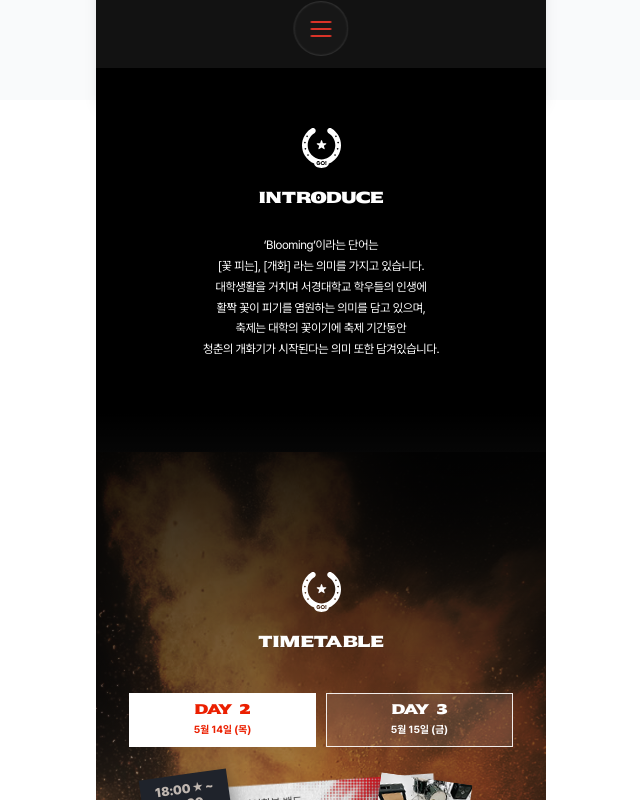
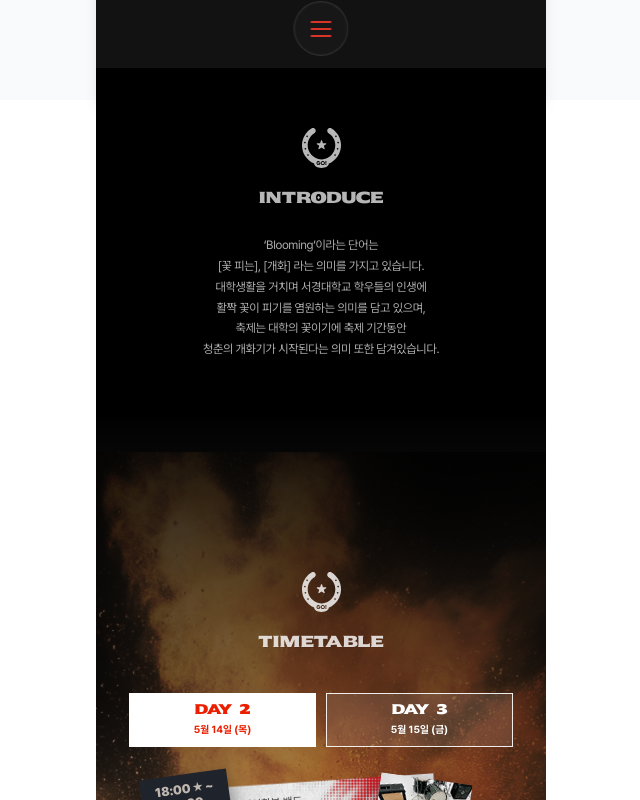
Before and after one commit to LikeLion-SKU/festival-fe, a React (Vite) app: page / in a window 1280 px wide. Shown: the part 700-1500 px from the top of the page, without its empty margins (319-959 px from the left). Built offline with nearby package versions, Linux system fonts and the light colour scheme.

Commit message:
✨ Feat: 메인페이지 스크롤 인터렉션 훅 추가

```diff
--- a/src/components/main/About.jsx
+++ b/src/components/main/About.jsx
@@ -1,8 +1,13 @@
+import { useRef } from 'react';
 import { useNavigate } from 'react-router-dom';
 
 import SkuLogo from '@/assets/icons/sku-logo.svg';
 import AboutFire2 from '@/assets/images/about-fire2.svg';
 import AboutFire from '@/assets/images/about-fire.svg';
+import {
+  MAIN_SECTION_ICON_SCROLL_FADE,
+  useScrollDrivenOpacity,
+} from '@/hooks/useScrollDrivenOpacity';
 
 const CAST_ROWS = [
   { role: 'PROJECT LEADER', names: 'Yoon Heejun, Lim Dahyun' },
@@ -13,6 +18,9 @@ const CAST_ROWS = [
 
 export default function About() {
   const navigate = useNavigate();
+  const heroBlockRef = useRef(null);
+  const heroOpacity = useScrollDrivenOpacity(heroBlockRef, MAIN_SECTION_ICON_SCROLL_FADE);
+
   return (
     <section
       id="about"
@@ -38,7 +46,11 @@ export default function About() {
             'linear-gradient(180deg, rgba(0,0,0,0.95) 0%, rgba(0,0,0,0.7) 45%, rgba(0,0,0,0.35) 70%, rgba(0,0,0,0.15) 90%,rgba(0,0,0,0) 100%)',
         }}
       />
-      <div className="relative z-10 flex flex-col items-center pt-[0.5rem] text-center text-white">
+      <div
+        ref={heroBlockRef}
+        style={{ opacity: heroOpacity, willChange: 'opacity' }}
+        className="relative z-10 flex flex-col items-center pt-[0.5rem] text-center text-white"
+      >
         <p className="text-[1.25rem] leading-[1.2] text-[#fefefe] [font-family:Sekuya] [text-shadow:1px_1px_0px_rgba(0,0,0,0.11)]">
           ABOUT
         </p>
@@ -61,7 +73,9 @@ export default function About() {
             여러분들께 도움이 되는 페이지가 되길 바라며, 즐거운 축제 즐기시길 바랍니다 !
           </p>
         </div>
-        <div className="mt-[6rem] -mx-[1rem] w-[calc(100%+2rem)] text-[#C43A31]">
+      </div>
+      <div className="relative z-10 mt-[6rem] flex w-full flex-col items-center text-center text-white">
+        <div className="-mx-[1rem] w-[calc(100%+2rem)] text-[#C43A31]">
           <p className="text-center text-[1.125rem] leading-[1.2] [font-family:Sekuya]">CAST</p>
           <div className="mt-[3rem] space-y-[2rem]">
             {CAST_ROWS.map((row) => (
--- a/src/components/main/Introduce.jsx
+++ b/src/components/main/Introduce.jsx
@@ -1,4 +1,11 @@
+import { useRef } from 'react';
+
 import HorseIcon from '@/assets/icons/horse.svg';
+import {
+  MAIN_SECTION_BODY_SCROLL_FADE,
+  MAIN_SECTION_ICON_SCROLL_FADE,
+  useScrollDrivenOpacity,
+} from '@/hooks/useScrollDrivenOpacity';
 
 const INTRODUCE_LINES = [
   '‘Blooming’이라는 단어는',
@@ -10,6 +17,11 @@ const INTRODUCE_LINES = [
 ];
 
 export default function Introduce() {
+  const iconBlockRef = useRef(null);
+  const bodyBlockRef = useRef(null);
+  const iconOpacity = useScrollDrivenOpacity(iconBlockRef, MAIN_SECTION_ICON_SCROLL_FADE);
+  const bodyOpacity = useScrollDrivenOpacity(bodyBlockRef, MAIN_SECTION_BODY_SCROLL_FADE);
+
   return (
     <section
       id="introduce"
@@ -20,14 +32,22 @@ export default function Introduce() {
       }}
     >
       <div className="flex flex-col items-center gap-[0.75rem]">
-        <div className="flex flex-col items-center gap-[0.25rem]">
+        <div
+          ref={iconBlockRef}
+          style={{ opacity: iconOpacity, willChange: 'opacity' }}
+          className="flex flex-col items-center gap-[0.25rem]"
+        >
           <img src={HorseIcon} alt="" aria-hidden="true" className="h-[2.5rem] w-[2.4375rem]" />
           <p className="text-center text-[1rem] leading-[3.2] text-[#fefefe] [font-family:Sekuya] [text-shadow:1px_1px_0px_rgba(0,0,0,0.11)]">
             INTRODUCE
           </p>
         </div>
 
-        <div className="text-center text-[0.75rem] tracking-[-0.0225rem] text-[#fdfdfd] [font-family:Pretendard]">
+        <div
+          ref={bodyBlockRef}
+          style={{ opacity: bodyOpacity, willChange: 'opacity' }}
+          className="text-center text-[0.75rem] tracking-[-0.0225rem] text-[#fdfdfd] [font-family:Pretendard]"
+        >
           {INTRODUCE_LINES.map((line) => (
             <p key={line} className="m-0 leading-[1.3rem]">
               {line}
--- a/src/components/main/Safety.jsx
+++ b/src/components/main/Safety.jsx
@@ -1,5 +1,12 @@
+import { useRef } from 'react';
+
 import HorseIcon from '@/assets/icons/horse.svg';
 import DesertBg from '@/assets/images/desert.svg';
+import {
+  MAIN_SECTION_BODY_SCROLL_FADE,
+  MAIN_SECTION_ICON_SCROLL_FADE,
+  useScrollDrivenOpacity,
+} from '@/hooks/useScrollDrivenOpacity';
 
 const AED_ROWS = [
   ['북악관', '로비 내'],
@@ -16,6 +23,11 @@ const EVACUATION_ROWS = [
 ];
 
 export default function Safety() {
+  const iconBlockRef = useRef(null);
+  const bodyBlockRef = useRef(null);
+  const iconOpacity = useScrollDrivenOpacity(iconBlockRef, MAIN_SECTION_ICON_SCROLL_FADE);
+  const bodyOpacity = useScrollDrivenOpacity(bodyBlockRef, MAIN_SECTION_BODY_SCROLL_FADE);
+
   return (
     <section
       id="safety"
@@ -51,13 +63,21 @@ export default function Safety() {
             'linear-gradient(180deg, rgba(0,0,0,0.6) 20%, rgba(0,0,0,0.6) 50%,rgba(0,0,0,0.95) 100%)',
         }}
       />
-      <div className="relative z-10 flex flex-col items-center gap-[0.25rem]">
+      <div
+        ref={iconBlockRef}
+        style={{ opacity: iconOpacity, willChange: 'opacity' }}
+        className="relative z-10 flex flex-col items-center gap-[0.25rem]"
+      >
         <img src={HorseIcon} alt="" aria-hidden="true" className="h-[2.5rem] w-[2.4375rem]" />
         <p className="text-center text-[1rem] leading-[3.2] text-[#fefefe] [font-family:Sekuya] [text-shadow:1px_1px_0px_rgba(0,0,0,0.11)]">
           SAFETY GUIDE
         </p>
       </div>
-      <div className="relative z-10 mt-[1.75rem] -mx-[2rem] w-[calc(100%+4rem)]">
+      <div
+        ref={bodyBlockRef}
+        style={{ opacity: bodyOpacity, willChange: 'opacity' }}
+        className="relative z-10 mt-[1.75rem] -mx-[2rem] w-[calc(100%+4rem)]"
+      >
         <div className="mt-[0.8rem] h-px w-full bg-white/70" />
         <div className="py-[1.15rem]">
           <div className="grid grid-cols-[7.5rem_4.6rem_1fr] items-start gap-x-[0.8rem]">
--- a/src/components/main/Timetable.jsx
+++ b/src/components/main/Timetable.jsx
@@ -1,10 +1,14 @@
-import { useState } from 'react';
+import { useRef, useState } from 'react';
 
 import HorseIcon from '@/assets/icons/horse.svg';
 import FireBg from '@/assets/images/fire1.svg';
 import FireBg2 from '@/assets/images/fire2.svg';
 import Singer1 from '@/assets/images/singer1.png';
 import Banner from '@/components/main/Banner';
+import {
+  MAIN_SECTION_ICON_SCROLL_FADE,
+  useScrollDrivenOpacity,
+} from '@/hooks/useScrollDrivenOpacity';
 
 const DAY_BANNERS = {
   day2: [
@@ -31,6 +35,8 @@ const DAY_BANNERS = {
 
 export default function Timetable() {
   const [selectedDay, setSelectedDay] = useState('day2');
+  const iconBlockRef = useRef(null);
+  const iconOpacity = useScrollDrivenOpacity(iconBlockRef, MAIN_SECTION_ICON_SCROLL_FADE);
 
   const dayButtons = [
     { id: 'day2', label: 'DAY 2', date: '5월 14일 (목)' },
@@ -49,7 +55,11 @@ export default function Timetable() {
         backgroundBlendMode: 'normal, normal, hard-light, normal, normal',
       }}
     >
-      <div className="flex flex-col items-center gap-[0.25rem]">
+      <div
+        ref={iconBlockRef}
+        style={{ opacity: iconOpacity, willChange: 'opacity' }}
+        className="flex flex-col items-center gap-[0.25rem]"
+      >
         <img src={HorseIcon} alt="" aria-hidden="true" className="h-[2.5rem] w-[2.4375rem]" />
         <p className="text-center text-[1rem] leading-[3.2] text-[#fefefe] [font-family:Sekuya] [text-shadow:1px_1px_0px_rgba(0,0,0,0.11)]">
           TIMETABLE
--- /dev/null
+++ b/src/hooks/useScrollDrivenOpacity.js
@@ -0,0 +1,105 @@
+import { useEffect, useRef, useState } from 'react';
+
+const clamp01 = (v) => Math.min(1, Math.max(0, v));
+
+/** 메인 랜딩 섹션 공통 — 말 아이콘 + 영문 타이틀 묶음 */
+export const MAIN_SECTION_ICON_SCROLL_FADE = {
+  minOpacity: 0.18,
+  maxOpacity: 1,
+  peakViewportY: 0.38,
+  bandVH: 0.48,
+};
+
+/** 메인 랜딩 섹션 공통 */
+export const MAIN_SECTION_BODY_SCROLL_FADE = {
+  minOpacity: 0.15,
+  maxOpacity: 1,
+  peakViewportY: 0.44,
+  bandVH: 0.52,
+};
+
+/**
+ * 요소 위치와 뷰포트 스크롤에 따라 선명도 값을 계산함
+ *
+ * @param {DOMRect} rect getBoundingClientRect()
+ * @param {number} viewportHeight window.innerHeight
+ * @param {{
+ *   minOpacity?: number;
+ *   maxOpacity?: number;
+ *   peakViewportY?: number;
+ *   bandVH?: number;
+ * }} [options]
+ * @returns {number}
+ */
+export function computeScrollOpacity(rect, viewportHeight, options = {}) {
+  const { minOpacity = 0.15, maxOpacity = 1, peakViewportY = 0.42, bandVH = 0.52 } = options;
+
+  const vh = viewportHeight || 1;
+  if (rect.height <= 0) return minOpacity;
+
+  const cy = rect.top + rect.height / 2;
+  const peakPx = peakViewportY * vh;
+  const bandPx = Math.max(bandVH * vh, 1);
+
+  let clarity = 1 - Math.abs(cy - peakPx) / bandPx;
+  clarity = clamp01(clarity);
+
+  const visibleTop = Math.max(0, Math.min(rect.bottom, vh) - Math.max(rect.top, 0));
+  const visibleRatio = visibleTop / rect.height;
+  const visibilityBoost = clamp01(visibleRatio * 1.15);
+
+  const combined = clamp01(clarity * 0.72 + visibilityBoost * 0.28);
+  return minOpacity + (maxOpacity - minOpacity) * combined;
+}
+
+/**
+ * 스크롤이나 리사이즈에 따라 요소의 opacity를 갱신함 window 스크롤 기준임
+ *
+ * @param {React.RefObject<HTMLElement | null>} elementRef
+ * @param {{
+ *   minOpacity?: number;
+ *   maxOpacity?: number;
+ *   peakViewportY?: number;
+ *   bandVH?: number;
+ * }} [options]
+ * @returns {number}
+ */
+export function useScrollDrivenOpacity(elementRef, options = {}) {
+  const { minOpacity = 0.15, maxOpacity = 1, peakViewportY = 0.42, bandVH = 0.52 } = options;
+
+  const [opacity, setOpacity] = useState(maxOpacity);
+  const frameRef = useRef(0);
+
+  useEffect(() => {
+    const measure = () => {
+      const el = elementRef?.current;
+      if (!el) return;
+      const rect = el.getBoundingClientRect();
+      const vh = window.innerHeight;
+      const next = computeScrollOpacity(rect, vh, {
+        minOpacity,
+        maxOpacity,
+        peakViewportY,
+        bandVH,
+      });
+      setOpacity(next);
+    };
+
+    const onScrollOrResize = () => {
+      cancelAnimationFrame(frameRef.current);
+      frameRef.current = requestAnimationFrame(measure);
+    };
+
+    measure();
+    window.addEventListener('scroll', onScrollOrResize, { passive: true });
+    window.addEventListener('resize', onScrollOrResize);
+
+    return () => {
+      cancelAnimationFrame(frameRef.current);
+      window.removeEventListener('scroll', onScrollOrResize);
+      window.removeEventListener('resize', onScrollOrResize);
+    };
+  }, [elementRef, minOpacity, maxOpacity, peakViewportY, bandVH]);
+
+  return opacity;
+}
```
